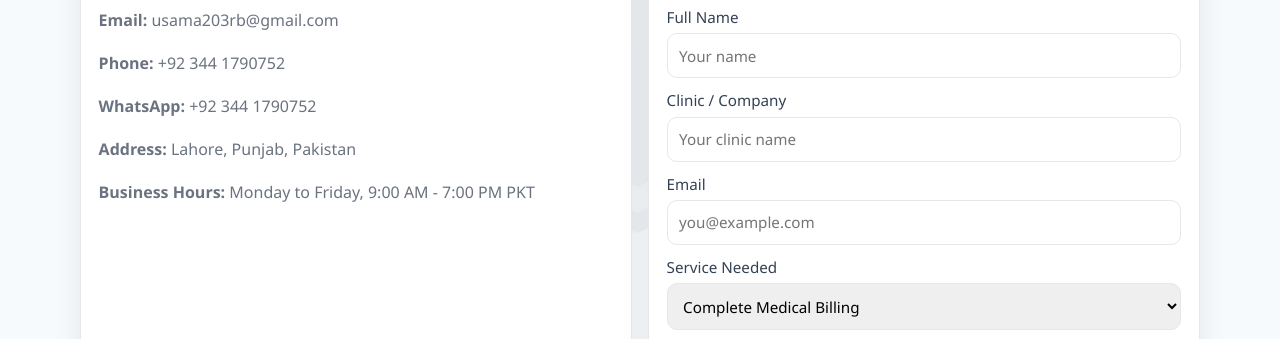
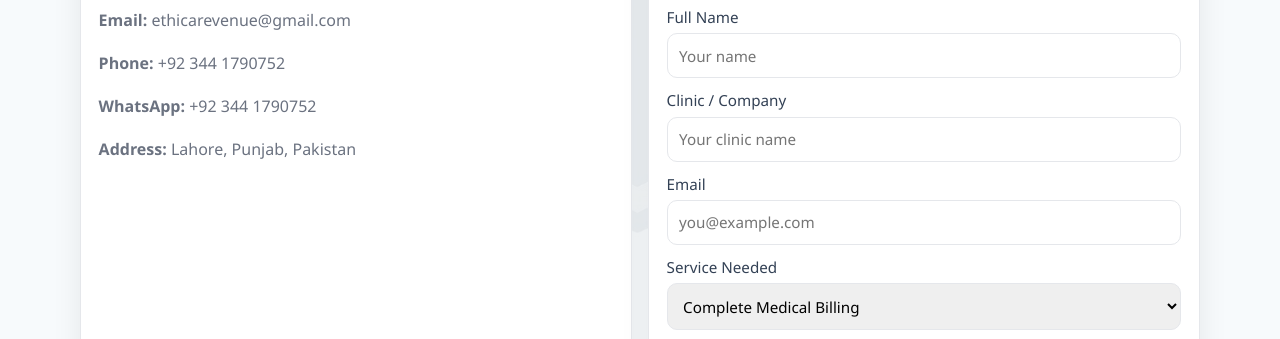
Before and after one commit to usama203rb-netizen/ethica-website, a website: page contact.html in a window 1280 px wide. Shown: the part 441-780 px from the top of the page. Drawn offline with Linux system fonts and the light colour scheme.

Commit message:
Update contact.html

```diff
--- a/contact.html
+++ b/contact.html
@@ -83,11 +83,10 @@
         <div class="container contact-box">
           <article class="card">
             <h2>Contact Information</h2>
-            <p><strong>Email:</strong> usama203rb@gmail.com</p>
+            <p><strong>Email:</strong> ethicarevenue@gmail.com</p>
             <p><strong>Phone:</strong> +92 344 1790752</p>
             <p><strong>WhatsApp:</strong> +92 344 1790752</p>
             <p><strong>Address:</strong> Lahore, Punjab, Pakistan</p>
-            <p><strong>Business Hours:</strong> Monday to Friday, 9:00 AM - 7:00 PM PKT</p>
           </article>
 
           <form
```
